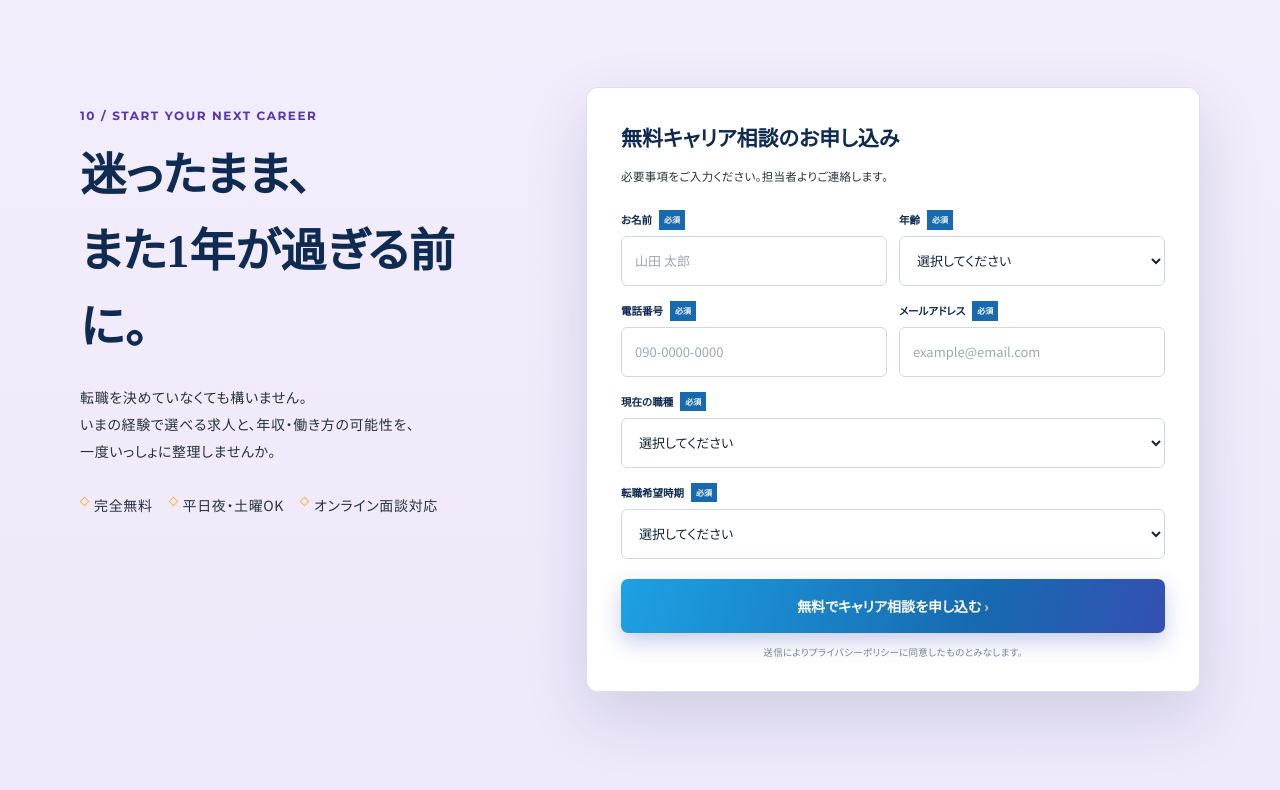
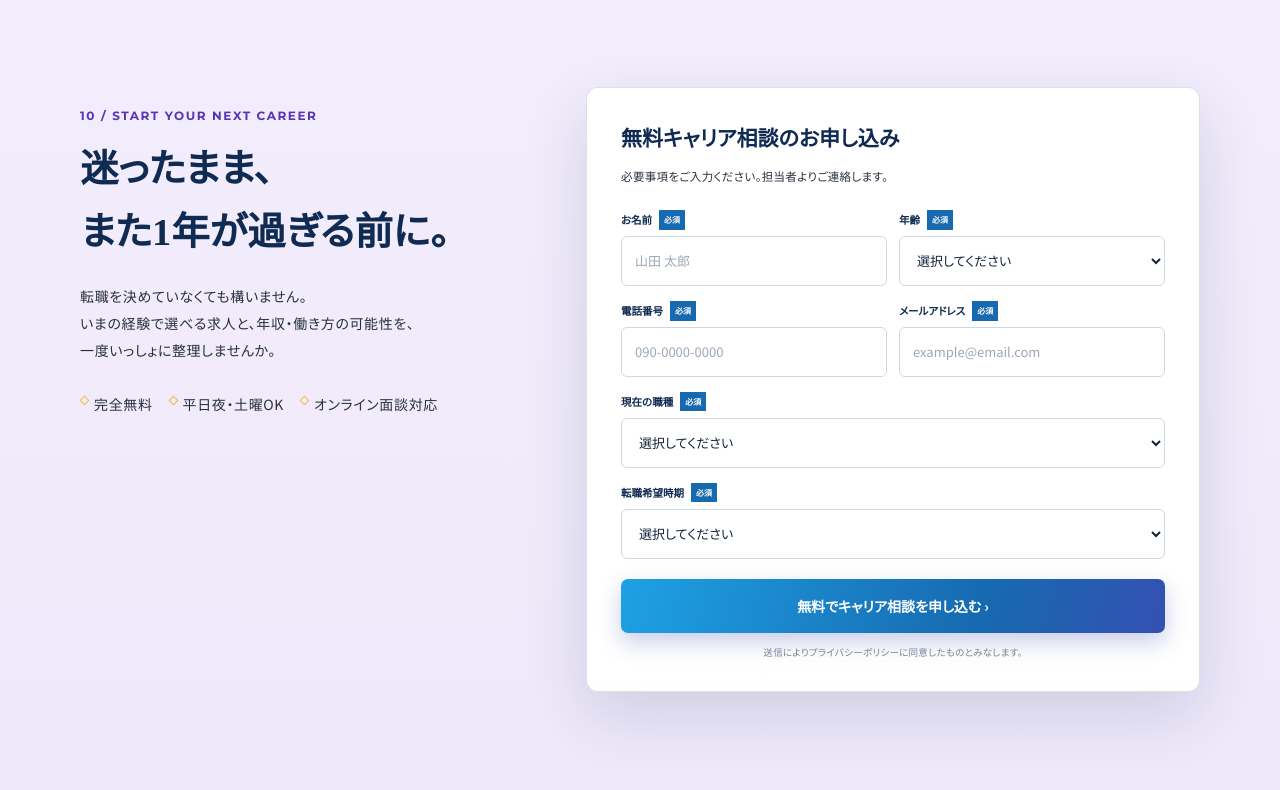
Before and after one commit to RyoTakayama-givecreation/LP-white, a plain HTML site: page index.html in a window 1280 px wide. Shown: the part 8760-9550 px from the top of the page. Drawn offline with nearby package versions, Linux system fonts and the light colour scheme; a web font is replaced by a local one.

Commit message:
Fix closing headline wrapping

```diff
--- a/index.html
+++ b/index.html
@@ -748,6 +748,12 @@
       .closing-copy > p { margin-inline: auto; }
       .closing-meta { justify-content: center; }
       .closing-form { width: min(650px, 100%); margin-inline: auto; }
+    }
+    @media (min-width: 721px) {
+      .closing-title-line { display: inline-block; }
+    }
+    @media (min-width: 1081px) {
+      .closing h2 { font-size: clamp(28px, 3vw, 39px); }
     }
     @media (max-width: 900px) {
       .site-nav { display: none; }
@@ -1447,7 +1453,7 @@
     <div class="closing-inner">
       <div class="closing-copy">
         <span class="section-no en rev">10 / Start your next career</span>
-        <h2 class="rev">迷ったまま、<br>また1年が過ぎる前に。</h2>
+        <h2 class="rev">迷ったまま、<br><span class="closing-title-line">また1年が過ぎる前に。</span></h2>
         <p class="rev">転職を決めていなくても構いません。<br>いまの経験で選べる求人と、年収・働き方の可能性を、<br>一度いっしょに整理しませんか。</p>
         <p class="closing-meta rev"><span>完全無料</span><span>平日夜・土曜OK</span><span>オンライン面談対応</span></p>
       </div>
```
